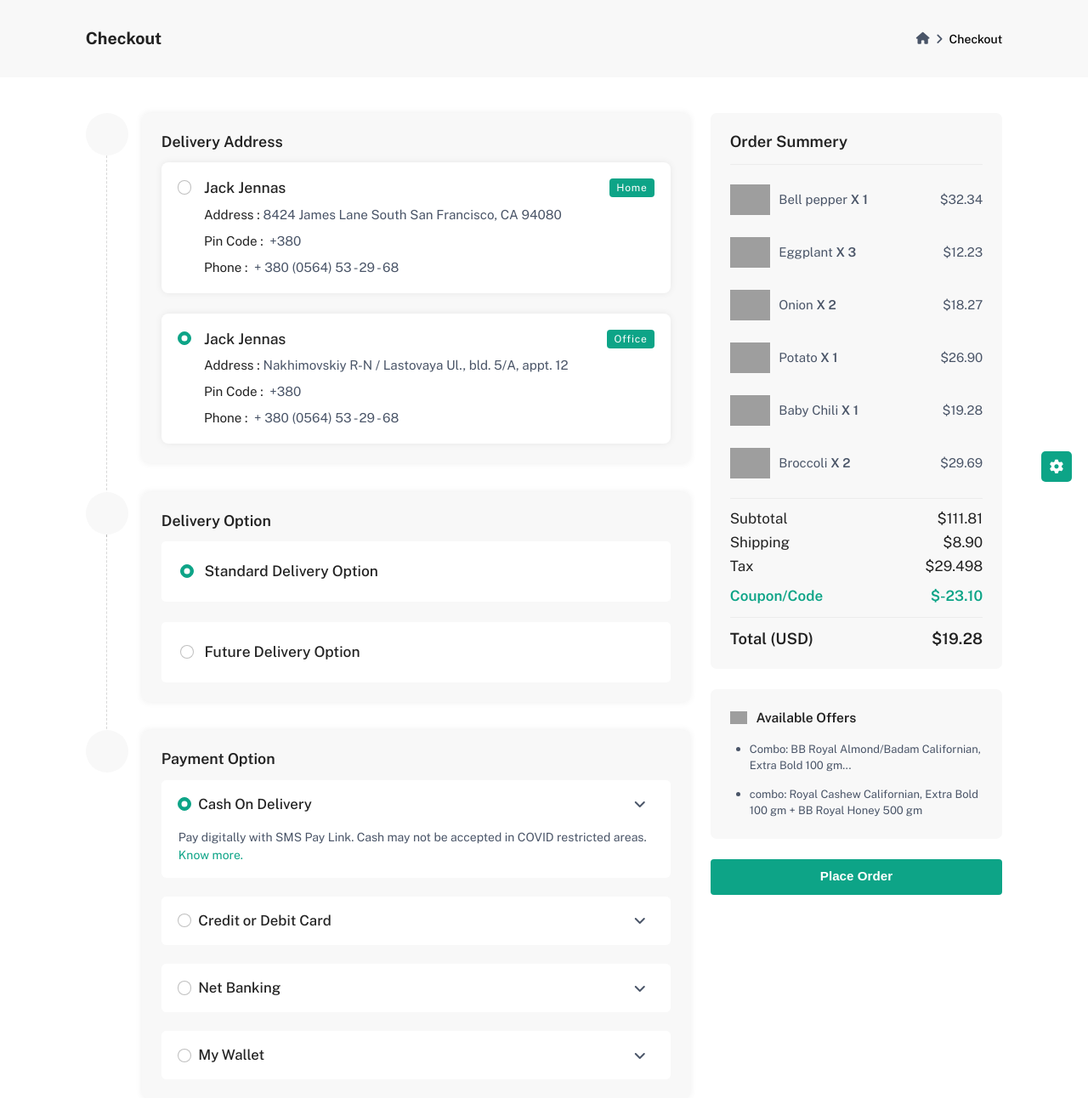
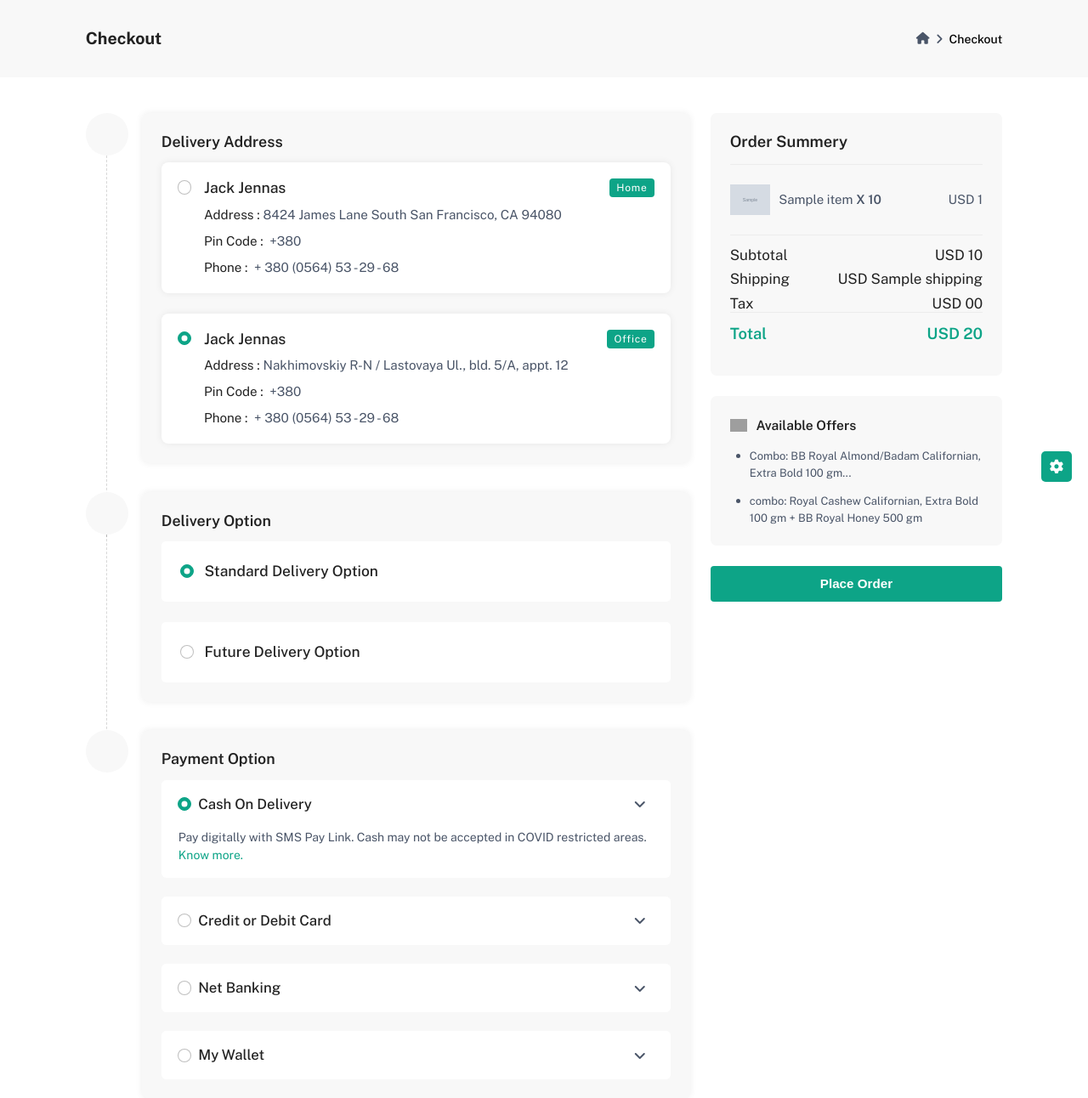
Before and after one commit to 5hailesh-p/djshop, a Django app: template templates/checkout.html in a window 1280 px wide. Shown: the part 214-1506 px from the top of the page at 85% size. Run offline with Django 3.2, Linux system fonts and the light colour scheme; the template is opened without the code that fills it: most values are stand-ins (such as "Sample title", 1, 10 or a date in 2020); grey boxes marked "Sample" are stand-in pictures; some libraries are stand-ins or nearby versions; grey boxes are pictures that could not be loaded.

Commit message:
checkout page done

```diff
--- a/templates/checkout.html
+++ b/templates/checkout.html
@@ -30,6 +30,7 @@
         </div>
     </section>
     <!-- Breadcrumb Section End -->
+
 
 
     <!-- Checkout section Start -->
@@ -194,9 +195,9 @@
                                                                     <div>
                                                                         <h5 class="items text-content"><span>3
                                                                                 Items</span>@
-                                                                            $693.48</h5>
+                                                                            {{site_settings.currency}} 693.48</h5>
                                                                         <h5 class="charge text-content">Delivery Charge
-                                                                            $34.67
+                                                                            {{site_settings.currency}} 34.67
                                                                             <button type="button" class="btn p-0"
                                                                                 data-bs-toggle="tooltip"
                                                                                 data-bs-placement="top"
@@ -543,73 +544,46 @@
                             </div>
 
                             <ul class="summery-contain">
+                                {% for cart in carts %}
                                 <li>
-                                    <img src="../assets/images/vegetable/product/1.png"
+                                    <img src="{{cart.item.product_img.url}}"
                                         class="img-fluid blur-up lazyloaded checkout-image" alt="">
-                                    <h4>Bell pepper <span>X 1</span></h4>
-                                    <h4 class="price">$32.34</h4>
+                                    <h4>{{cart.item.product_name|truncatewords:'2'}} <span>X {{cart.quantity}}</span></h4>
+                                    <h4 class="price">{{site_settings.currency}} {{cart.total_price}}</h4>
                                 </li>
+                                {% empty%}
+                                <li>
 
-                                <li>
-                                    <img src="../assets/images/vegetable/product/2.png"
-                                        class="img-fluid blur-up lazyloaded checkout-image" alt="">
-                                    <h4>Eggplant <span>X 3</span></h4>
-                                    <h4 class="price">$12.23</h4>
+                                    <h4>No Items Founded </h4>
                                 </li>
+                                <p>no items founded</p>
 
-                                <li>
-                                    <img src="../assets/images/vegetable/product/3.png"
-                                        class="img-fluid blur-up lazyloaded checkout-image" alt="">
-                                    <h4>Onion <span>X 2</span></h4>
-                                    <h4 class="price">$18.27</h4>
-                                </li>
+                                {% endfor %}
 
-                                <li>
-                                    <img src="../assets/images/vegetable/product/4.png"
-                                        class="img-fluid blur-up lazyloaded checkout-image" alt="">
-                                    <h4>Potato <span>X 1</span></h4>
-                                    <h4 class="price">$26.90</h4>
-                                </li>
 
-                                <li>
-                                    <img src="../assets/images/vegetable/product/5.png"
-                                        class="img-fluid blur-up lazyloaded checkout-image" alt="">
-                                    <h4>Baby Chili <span>X 1</span></h4>
-                                    <h4 class="price">$19.28</h4>
-                                </li>
-
-                                <li>
-                                    <img src="../assets/images/vegetable/product/6.png"
-                                        class="img-fluid blur-up lazyloaded checkout-image" alt="">
-                                    <h4>Broccoli <span>X 2</span></h4>
-                                    <h4 class="price">$29.69</h4>
-                                </li>
                             </ul>
 
                             <ul class="summery-total">
                                 <li>
                                     <h4>Subtotal</h4>
-                                    <h4 class="price">$111.81</h4>
+                                    <h4 class="price">{{site_settings.currency}} {{sub_total}}</h4>
                                 </li>
 
                                 <li>
                                     <h4>Shipping</h4>
-                                    <h4 class="price">$8.90</h4>
+                                    <h4 class="price">{{site_settings.currency}} {{shipping}}</h4>
                                 </li>
 
                                 <li>
                                     <h4>Tax</h4>
-                                    <h4 class="price">$29.498</h4>
+                                    <h4 class="price">{{site_settings.currency}} 00</h4>
                                 </li>
 
-                                <li>
-                                    <h4>Coupon/Code</h4>
-                                    <h4 class="price">$-23.10</h4>
-                                </li>
+
 
                                 <li class="list-total">
-                                    <h4>Total (USD)</h4>
-                                    <h4 class="price">$19.28</h4>
+                                    <h4>Total </h4>
+                                    <h4 class="price">{{site_settings.currency}} {{sub_total|add:shipping}}</h4>
                                 </li>
                             </ul>
                         </div>
```
Also changed, not shown: core/views.py (+17 -2 lines), db.sqlite3.
